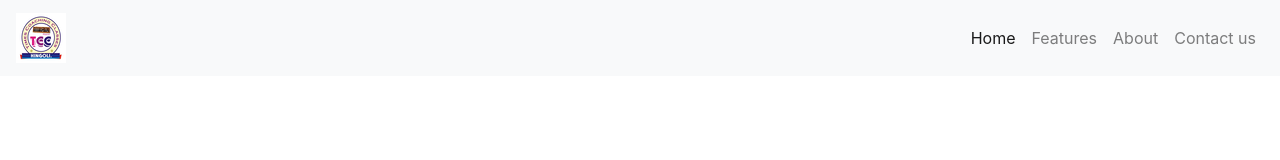
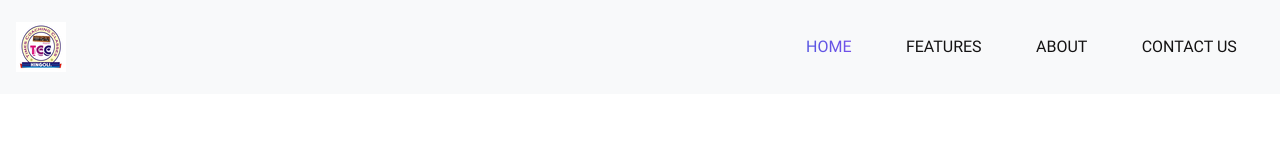
Before and after one commit to Mujeeb-Pathan/times-coaching-classes, a plain HTML site: page index.html in a window 1280 px wide. Drawn offline with Linux system fonts and the light colour scheme.

Commit message:
Added css styles to header menus

```diff
--- /dev/null
+++ b/css/partials/_variables.css
@@ -0,0 +1,14 @@
+/* CSS Variables */
+
+:root {
+    --primary-color: #4458dc;
+    --primary-color2: #854fee;
+    --title-color: #141313;
+    --text-color: #777777;
+    --border-color: #201f1f17;
+    --gradient-color: linear-gradient(90deg, #4458dc 0%, #854fee 100%);
+    --shadow-color: 0px 10px 30px rgba(118, 85, 225, 0.3);
+    --box-shadow: 0px 10px 30px rgba(57, 56, 61, 0.205);
+    /* font family variables. */
+    --roboto: 'Roboto', cursive;
+}
--- a/css/style.css
+++ b/css/style.css
@@ -1,3 +1,31 @@
 /*import fonts from fonts.css*/
 
 @import url('./fonts.css');
+
+/*css variables*/
+
+@import url('./partials/_variables.css');
+
+/* Start navigation */
+
+.header_area .main-menu .navbar .nav-item .nav-link {
+    font-family: var(--roboto);
+    text-transform: uppercase;
+    font-weight: 500;
+    padding: 1.7rem;
+    color: var(--title-color);
+}
+
+.header_area .main-menu .navbar-nav .active a {
+    background: var(--gradient-color);
+    -webkit-background-clip: text;
+    -webkit-text-fill-color: transparent;
+    background-clip: text;
+}
+
+.header_area .main-menu .navbar-nav a:hover {
+    background: var(--gradient-color);
+    -webkit-background-clip: text;
+    -webkit-text-fill-color: transparent;
+    background-clip: text;
+}
```
